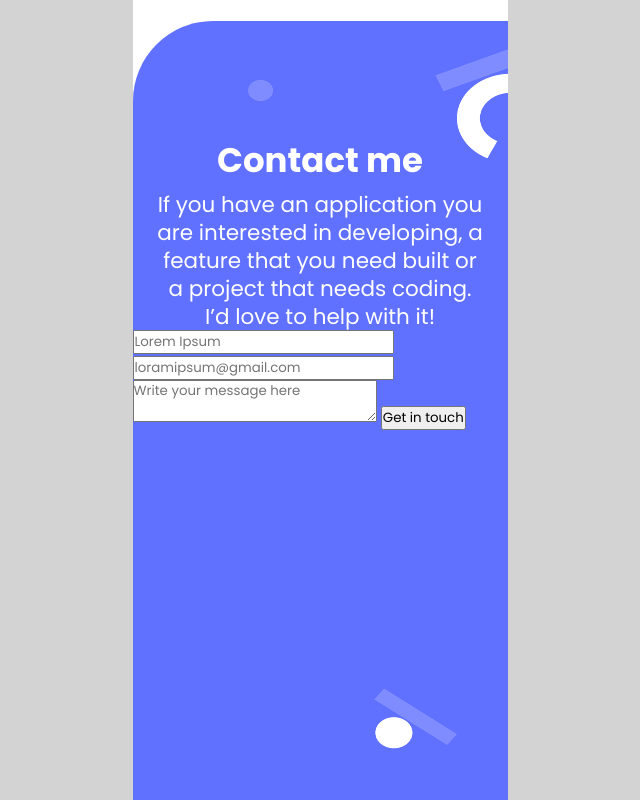
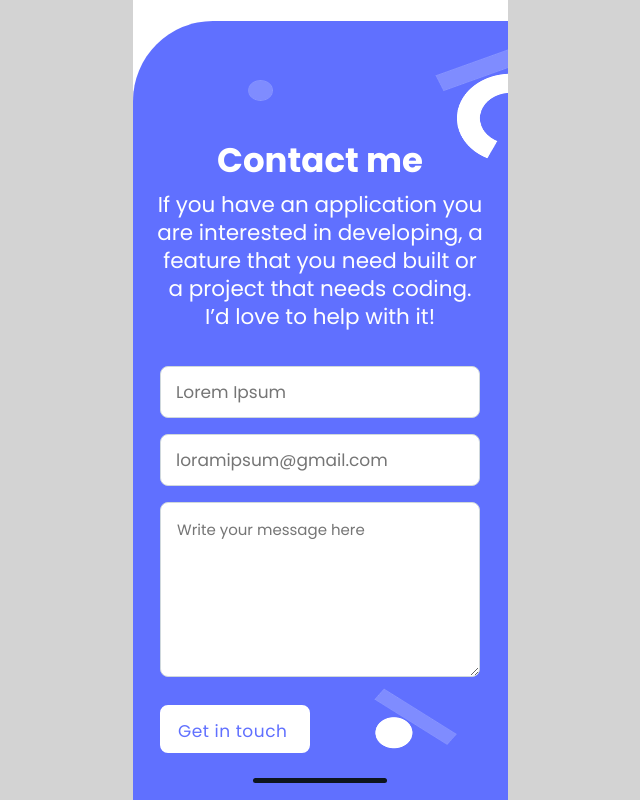
Before and after one commit to mhnazary/Finish_Mobile_version, a website: page index.html in a window 1280 px wide. Shown: the part 4341-5141 px from the top of the page, without its empty margins (320-960 px from the left). Drawn offline with Linux system fonts and the light colour scheme.

Commit message:
Added styles to the inputs of contact form

```diff
--- a/style.css
+++ b/style.css
@@ -506,3 +506,77 @@ section.about div.select ul.lang div.contain ul li.con img {
   text-align: center;
   margin-top: 5px;
 }
+
+.form {
+  display: flex;
+  flex-direction: column;
+  align-content: flex-start;
+  margin-top: 15px;
+  width: 350px;
+  padding: 15px;
+}
+
+.item1 {
+  padding: 15px;
+  margin: 8px 0;
+  width: 100%;
+  font-weight: 400;
+  font-size: 17px;
+  line-height: 20px;
+  border: 1px solid #cfd8dc;
+  border-radius: 8px;
+  outline: 0;
+}
+
+.item3 {
+  padding: 15px 36px 110px 16px;
+  margin: 8px 0;
+  width: 100%;
+  font-weight: 400;
+  font-size: 15px;
+  line-height: 24px;
+  border: 1px solid #cfd8dc;
+  border-radius: 8px;
+  outline: 0;
+}
+
+.formbtn {
+  width: 150px;
+  height: 48px;
+  margin-top: 20px;
+  border: 2px solid #fff;
+  padding: 12px 16px;
+  background: #fff;
+  border-radius: 8px;
+  font-weight: 500;
+  font-size: 17px;
+  line-height: 24px;
+  display: flex;
+  text-align: center;
+  letter-spacing: 0.03em;
+  color: #6070ff;
+}
+
+.formbtn:hover {
+  background: #6070ff;
+  color: #fff;
+  box-shadow: 0 8px 16px rgba(64, 83, 252, 0.24);
+  border-radius: 8px;
+}
+
+.formbtn:active {
+  background: #2230d2;
+  color: #fff;
+  border-radius: 8px;
+}
+
+.shape {
+  width: 134px;
+  height: 5px;
+  margin: 10px auto;
+  background: #0d151e;
+  border-radius: 10px;
+  display: flex;
+  justify-content: center;
+  align-items: center;
+}
```
